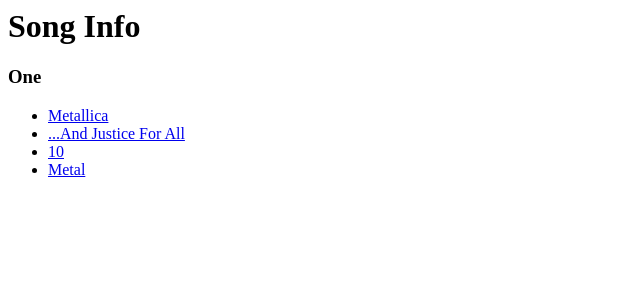
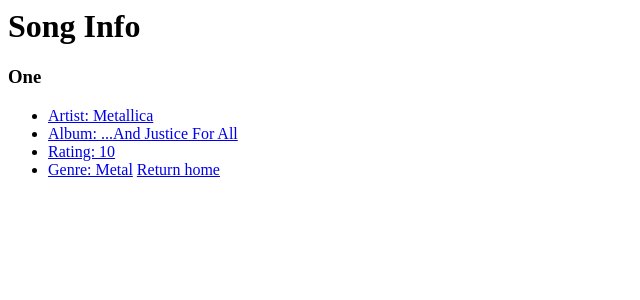
Before and after one commit to bsimps01/Music_site, a Django app: page /music/song/1/ in a window 1280 px wide. Shown: the top 300 px of the page, without its empty margins (0-640 px from the left). Run offline with Django 3.2, Linux system fonts and the light colour scheme; data comes from the database, SQL or seed files in the repository.

Commit message:
updates to templates

```diff
--- a/music/templates/music/album_detail.html
+++ b/music/templates/music/album_detail.html
@@ -5,6 +5,7 @@
   {%for song in album.song_set.all%}
   <li>
     <a href="/music/song/{{song.id }}">{{song}} </a>
+    <a href="home.html">Return home</a>
   </li>
   {%endfor%}
 </ul>
--- a/music/templates/music/detail.html
+++ b/music/templates/music/detail.html
@@ -5,6 +5,7 @@
   {%for album in musician.album_set.all%}
   <li>
     <a href="/music/album/{{album.id }}">{{album}}</a>
+    <a href="home.html">Return home</a>
   </li>
   {%endfor%}
 </ul>
--- a/music/templates/music/song_detail.html
+++ b/music/templates/music/song_detail.html
@@ -2,15 +2,16 @@
 <h3>{{song.name}}</h3>
 <ul>
   <li>
-    <a href="/music/musician/{{ song.artist.id }}">{{song.artist}}</a>
+    <a href="/music/musician/{{ song.artist.id }}">Artist: {{song.artist}}</a>
   </li>
   <li>
-    <a href="/music/album/{{song.album.id }}">{{song.album}}</a>
+    <a href="/music/album/{{song.album.id }}">Album: {{song.album}}</a>
   </li>
   <li>
-    <a href="/music/album/{{song.album.id }}">{{song.num_stars}}</a>
+    <a href="/music/album/{{song.album.id }}">Rating: {{song.num_stars}}</a>
   </li>
   <li>
-    <a href="/music/album/{{song.album.id }}">{{song.genre}}</a>
+    <a href="/music/album/{{song.album.id }}">Genre: {{song.genre}}</a>
+    <a href="home.html">Return home</a>
   </li>
 </ul>
```
